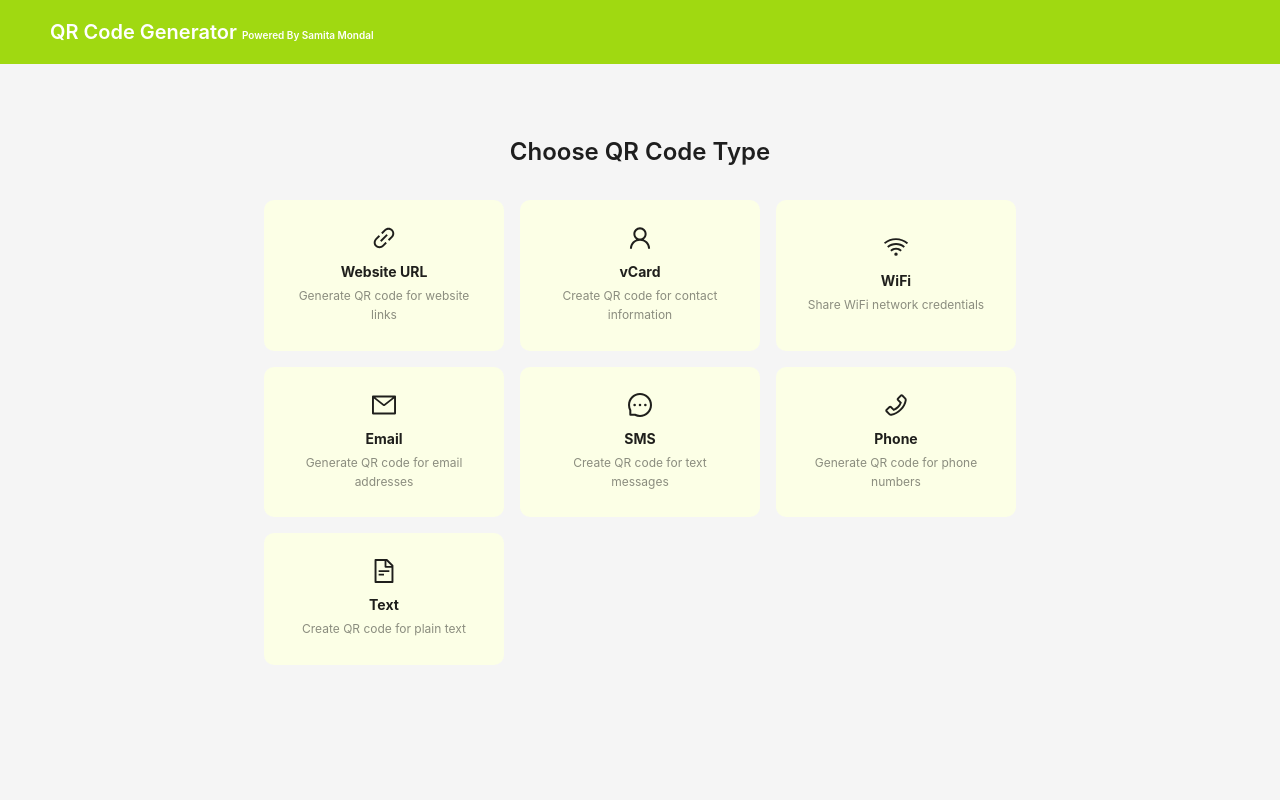
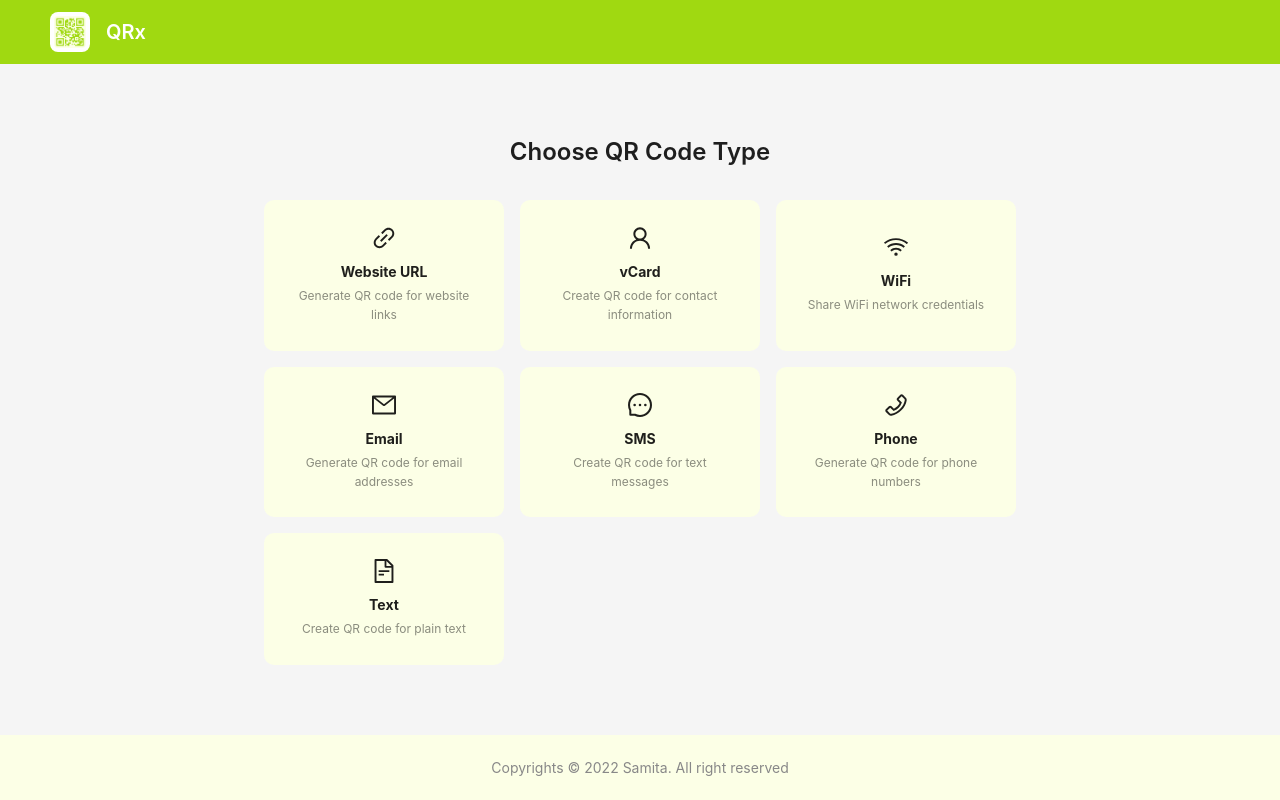
Before and after one commit to littlemissbot/qrcode-react, a React (Create React App) app: page / in a window 1280 px wide. Built offline with nearby package versions, Linux system fonts and the light colour scheme.

Commit message:
Added footer and logo

```diff
--- a/src/App.js
+++ b/src/App.js
@@ -3,8 +3,9 @@ import React, { useState, useEffect } from "react";
 import { ConfigProvider, theme, Layout, Typography } from "antd";
 import TypeSelection from "./pages/TypeSelection";
 import QRCodeForm from "./pages/QRCodeForm";
+import QrCodeLogo from "./qrcode.png";
 
-const { Header, Content } = Layout;
+const { Header, Content, Footer } = Layout;
 const { Title } = Typography;
 
 function App() {
@@ -42,6 +43,8 @@ function App() {
     window.history.pushState({}, "", "/");
   };
 
+  const currentYear = new Date().getFullYear();
+
   return (
     <div className="App">
       <ConfigProvider
@@ -55,9 +58,23 @@ function App() {
         }}
       >
         <Layout style={{ minHeight: "100vh" }}>
-          <Header className="header">
-            <Title level={4} className="projecttitle">
-              QR Code Generator <small>Powered By Samita Mondal</small>
+          <Header
+            className="header"
+            style={{ display: "flex", alignItems: "center" }}
+          >
+            <img
+              src={QrCodeLogo}
+              alt="QR Code Logo"
+              style={{
+                height: 40,
+                marginRight: 16,
+                background: "#fff",
+                borderRadius: 8,
+                padding: 4,
+              }}
+            />
+            <Title level={4} className="projecttitle" style={{ margin: 0 }}>
+              QRx
             </Title>
           </Header>
           <Content style={{ padding: "24px", position: "relative" }}>
@@ -69,6 +86,15 @@ function App() {
               )}
             </div>
           </Content>
+          <Footer
+            style={{
+              textAlign: "center",
+              background: "#fcffe6",
+              color: "#888",
+            }}
+          >
+            Copyrights &copy; {currentYear} Samita. All right reserved
+          </Footer>
         </Layout>
       </ConfigProvider>
     </div>
```
